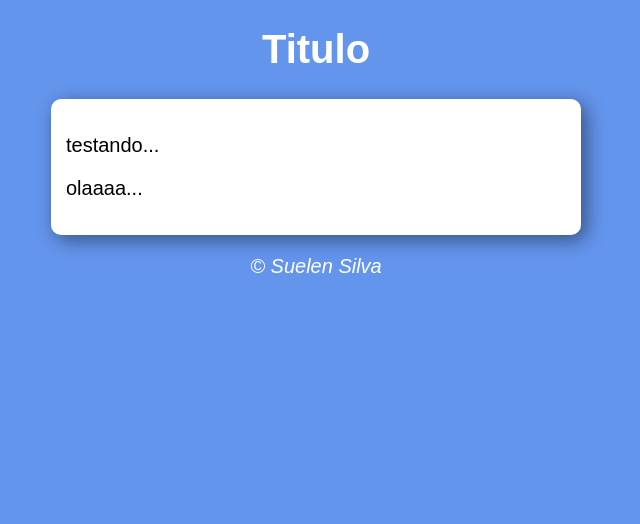
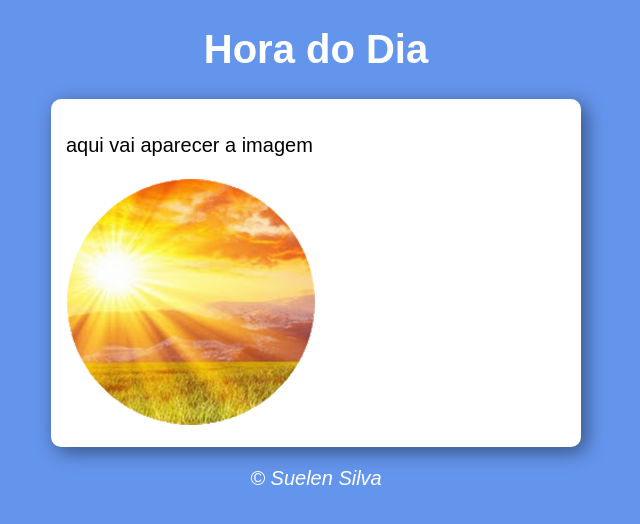
Before and after one commit to fsuelen/JS-Gustavo, a plain HTML site: page projeto-jss/index.html in a window 1280 px wide. Shown: the whole page, without its empty margins (324-964 px from the left). Drawn offline with Linux system fonts and the light colour scheme.

Commit message:
adicionando a imagem trocando titulo  e descrição

```diff
--- a/projeto-jss/index.html
+++ b/projeto-jss/index.html
@@ -1,27 +1,30 @@
 <!DOCTYPE html>
 <html lang="pt BR">
+
 <head>
     <meta charset="UTF-8">
     <meta name="viewport" content="width=device-width, initial-scale=1.0">
-    <title>Site JS</title>
+    <title>Hora do Dia</title>
 
     <link rel="stylesheet" href="estilo.css">
 </head>
+
 <body>
     <header>
-<h1>Titulo</h1>
+
+        <h1>Hora do Dia</h1>
     </header>
     <section>
-    <div>
-<p>testando...</p>
+        <div id="msg">
+            <p>aqui vai aparecer a imagem</p>
         </div>
-    <div>
-<p>olaaaa...</p>
-    </div>
+        <div id="foto">
+            <img id="imagem" src="./img/manha.png" alt="Foto do Dia"> </div>
     </section>
     <footer>
         <p> &copy; Suelen Silva</p>
     </footer>
     <script src="script.js"></script>
 </body>
+
 </html>
```
Also changed, not shown: projeto-jss/img/manha.jpg (deleted), projeto-jss/img/manha.png (added), projeto-jss/img/noite.jpg (deleted), projeto-jss/img/noite.png (added), projeto-jss/img/tarde.jpg (deleted), projeto-jss/img/tarde.png (added), 1 other file. Lines whose indentation alone changed are shown as unchanged.
